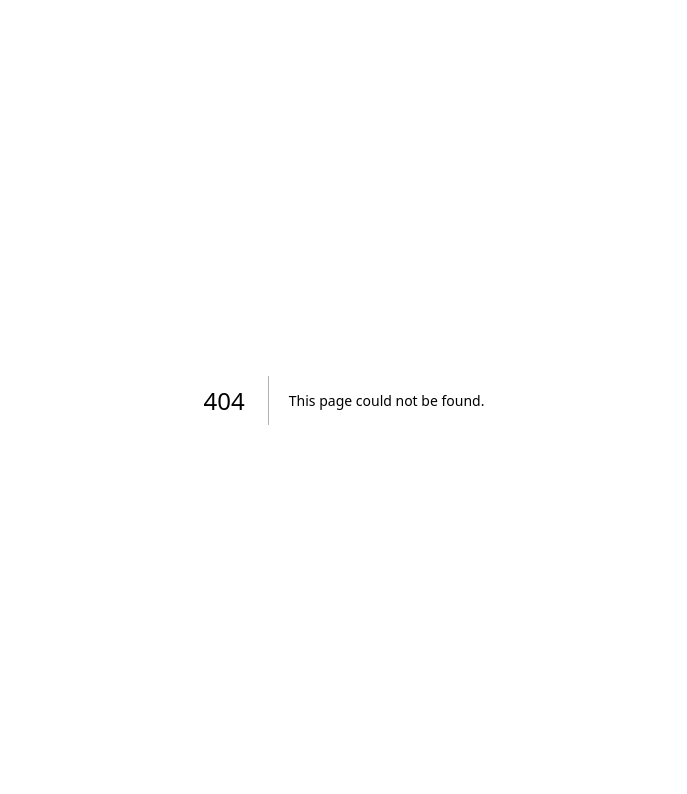
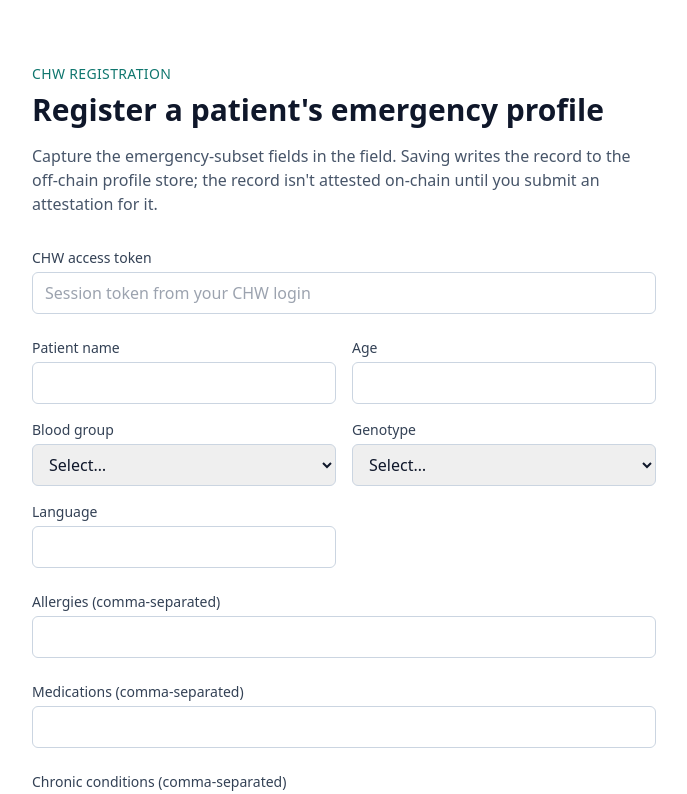
Before and after one commit to Lafiya-xyz/Lafiya-Verifier, a Next.js app: page /register in a window 1280 px wide. Before the commit this address had no page. Shown: the top 794 px of the page, without its empty margins (296-983 px from the left). Built offline with nearby package versions, Linux system fonts and the light colour scheme.

Commit message:
feat: add /register page wired to the patient record form

```diff
--- /dev/null
+++ b/src/app/register/page.tsx
@@ -0,0 +1,22 @@
+import { PatientRecordForm } from "@/components/PatientRecordForm";
+
+export default function RegisterPage() {
+  return (
+    <main className="mx-auto flex min-h-screen max-w-2xl flex-col gap-8 px-6 py-16">
+      <div>
+        <p className="text-sm font-medium uppercase tracking-wide text-lafiya-teal">
+          CHW Registration
+        </p>
+        <h1 className="mt-2 text-3xl font-bold text-slate-900 dark:text-slate-100">
+          Register a patient&apos;s emergency profile
+        </h1>
+        <p className="mt-4 text-slate-600 dark:text-slate-400">
+          Capture the emergency-subset fields in the field. Saving writes the
+          record to the off-chain profile store; the record isn&apos;t
+          attested on-chain until you submit an attestation for it.
+        </p>
+      </div>
+      <PatientRecordForm />
+    </main>
+  );
+}
```
